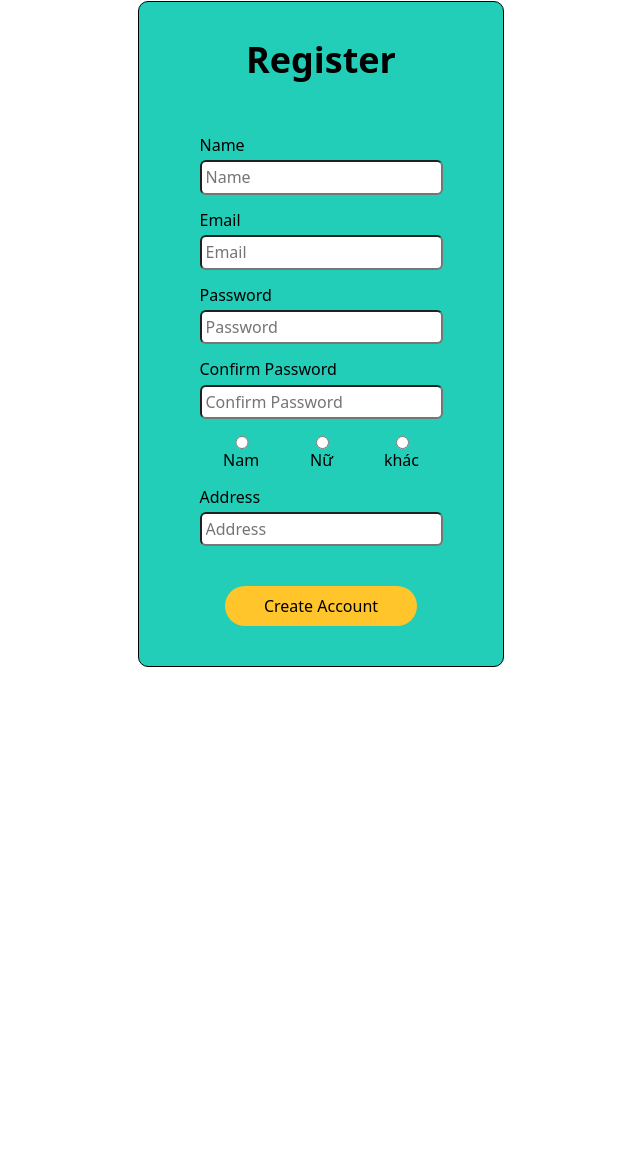
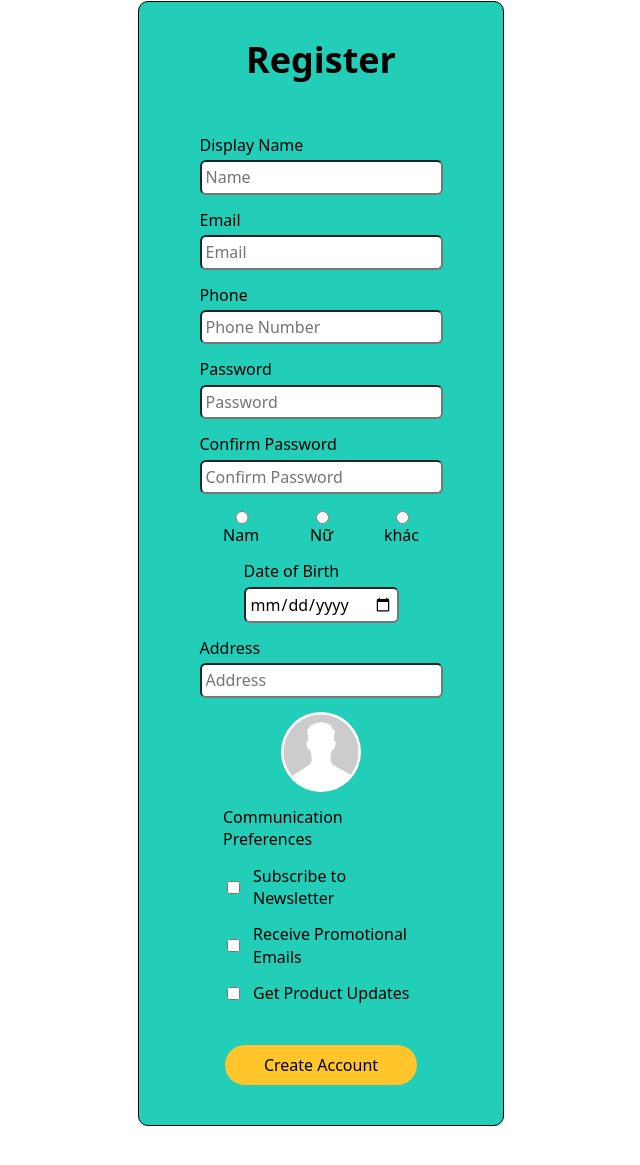
Before and after one commit to MayHoang24/f8-zoom-day-4, a plain HTML site: page form.html in a window 1280 px wide. Shown: the part 43-1208 px from the top of the page, without its empty margins (319-959 px from the left). Before the commit the page ends 800 px from the top, so only its background shows below. Drawn offline with Linux system fonts and the light colour scheme.

Commit message:
Complete Form 2

```diff
--- a/css/styles.css
+++ b/css/styles.css
@@ -274,3 +274,24 @@ select {
     border: none;
     border-radius: 20px;
 }
+
+.avatar__img {
+    width: 80px;
+    height: 80px;
+    border-radius: 50%;
+}
+
+.type__email {
+    margin-top: 14px;
+
+    font-size: 16px;
+    line-height: 1.4;
+    font-weight: 400;
+}
+
+.type__email--label {
+    display: flex;
+    gap: 10px;
+    flex-direction: row;
+    align-items: center;
+}
--- a/form.html
+++ b/form.html
@@ -12,10 +12,11 @@
     <body>
         <div class="contain contain__form">
             <h1 class="heading heading__form">Register</h1>
-            <form action="" class="form">
+            <form action="" class="form" autocomplete="off">
                 <label class="form__label">
-                    <span class="form__text">Name</span>
+                    <span class="form__text">Display Name</span>
                     <input
+                        spellcheck="false"
                         type="text"
                         class="form__input"
                         required
@@ -25,10 +26,21 @@
                 <label class="form__label">
                     <span class="form__text">Email</span>
                     <input
+                        spellcheck="false"
                         type="email"
                         class="form__input"
                         required
                         placeholder="Email"
+                    />
+                </label>
+                <label class="form__label">
+                    <span class="form__text">Phone</span>
+                    <input
+                        spellcheck="false"
+                        type="tel"
+                        class="form__input"
+                        required
+                        placeholder="Phone Number"
                     />
                 </label>
                 <label class="form__label">
@@ -64,6 +76,15 @@
                     </label>
                 </div>
                 <label class="form__label">
+                    <span class="form__text">Date of Birth</span>
+                    <input
+                        type="date"
+                        class="form__input"
+                        required
+                        placeholder="Date of Birth"
+                    />
+                </label>
+                <label class="form__label">
                     <span class="form__text">Address</span>
                     <input
                         type="text"
@@ -72,6 +93,37 @@
                         placeholder="Address"
                     />
                 </label>
+                <label class="form__label">
+                    <img
+                        class="avatar__img"
+                        src="./img/avatar.jpg"
+                        alt="Avatar Placeholder"
+                    />
+                    <input
+                        hidden
+                        type="file"
+                        class="form__input"
+                        accept="image/*"
+                        required
+                    />
+                </label>
+                <div class="type__email">
+                    <p class="title__email">Communication Preferences</p>
+                    <label class="form__label type__email--label">
+                        <input type="checkbox" name="gender" />
+                        <span class="form__text">Subscribe to Newsletter</span>
+                    </label>
+                    <label class="form__label type__email--label">
+                        <input type="checkbox" name="gender" />
+                        <span class="form__text"
+                            >Receive Promotional Emails</span
+                        >
+                    </label>
+                    <label class="form__label type__email--label">
+                        <input type="checkbox" name="gender" />
+                        <span class="form__text">Get Product Updates </span>
+                    </label>
+                </div>
 
                 <button class="button">Create Account</button>
             </form>
```
Also changed, not shown: img/avatar.jpg (added).
